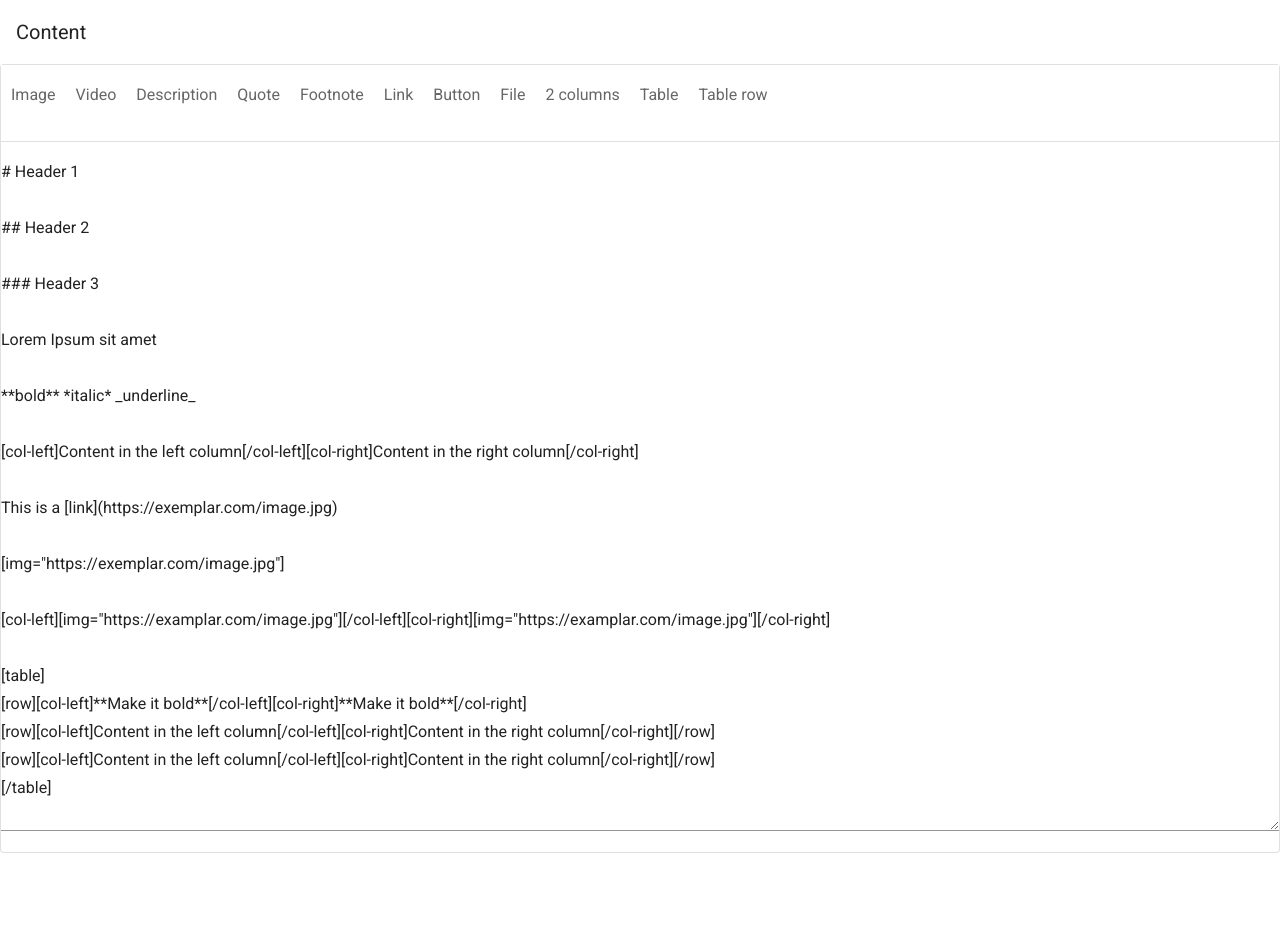
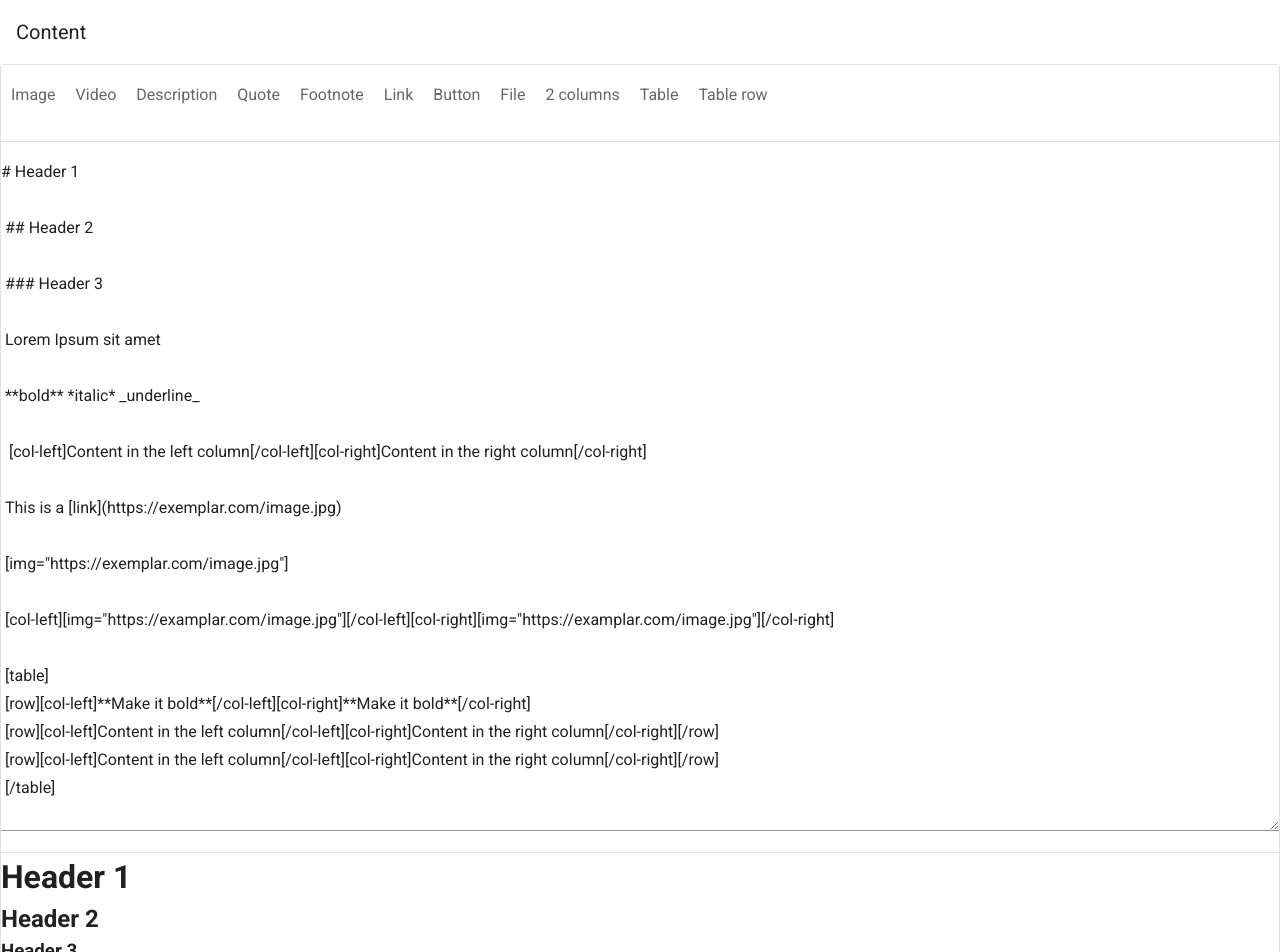
Before and after one commit to animyrch/markdown-editor-test, a Vue app: page / in a window 1280 px wide. Shown: the top 952 px of the page. Before the commit the page ends 853 px from the top, so only its background shows below. Built offline with nearby package versions, Linux system fonts and the light colour scheme.

Commit message:
Integrated Markdown IT library and basic usage in the RenderArea component.

```diff
--- a/package.json
+++ b/package.json
@@ -9,6 +9,7 @@
   },
   "dependencies": {
     "core-js": "^3.6.5",
+    "markdown-it": "^12.0.4",
     "vue": "^2.6.11",
     "vuetify": "^2.2.11"
   },
--- a/src/App.vue
+++ b/src/App.vue
@@ -16,6 +16,11 @@
         />
         <v-divider />
         <EditorArea
+          :content="editorContent"
+        />
+        <v-divider />
+        <RenderArea
+          :source="editorContent"
         />
       </v-card>
     </v-main>
@@ -25,17 +30,19 @@
 <script>
 import EditorOptions from './components/EditorOptions';
 import EditorArea from './components/EditorArea';
+import RenderArea from './components/RenderArea';
 
 export default {
   name: 'App',
 
   components: {
     EditorOptions,
-    EditorArea
+    EditorArea,
+    RenderArea
   },
 
   data: () => ({
-    //
+    editorContent: '# Header 1 \n\n ## Header 2 \n\n ### Header 3 \n\n Lorem Ipsum sit amet \n\n **bold** *italic* _underline_   \n\n  [col-left]Content in the left column[/col-left][col-right]Content in the right column[/col-right]  \n\n This is a [link](https://exemplar.com/image.jpg)  \n\n [img="https://exemplar.com/image.jpg"]  \n\n [col-left][img="https://examplar.com/image.jpg"][/col-left][col-right][img="https://examplar.com/image.jpg"][/col-right] \n\n [table] \n [row][col-left]**Make it bold**[/col-left][col-right]**Make it bold**[/col-right] \n [row][col-left]Content in the left column[/col-left][col-right]Content in the right column[/col-right][/row] \n [row][col-left]Content in the left column[/col-left][col-right]Content in the right column[/col-right][/row] \n [/table]'
   }),
 };
 </script>
--- a/src/components/EditorArea.vue
+++ b/src/components/EditorArea.vue
@@ -3,7 +3,7 @@
     <v-textarea
       rows="24"
       name="markdown-input-area"
-      :value="defaultContent"
+      :value="content"
       :hint="editorHint"
     ></v-textarea>
   </div>
@@ -13,32 +13,13 @@
 export default {
   name: 'EditorArea',
 
+  props: {
+    content: {
+      type: String
+    }
+  },
+
   data: () => ({
-    defaultContentElements: [
-      '# Header 1',
-      '',
-      '## Header 2',
-      '',
-      '### Header 3',
-      '',
-      'Lorem Ipsum sit amet',
-      '',
-      '**bold** *italic* _underline_',
-      '',
-      '[col-left]Content in the left column[/col-left][col-right]Content in the right column[/col-right]',
-      '',
-      'This is a [link](https://exemplar.com/image.jpg)',
-      '',
-      '[img="https://exemplar.com/image.jpg"]',
-      '',
-      '[col-left][img="https://examplar.com/image.jpg"][/col-left][col-right][img="https://examplar.com/image.jpg"][/col-right]',
-      '',
-      '[table]',
-      '[row][col-left]**Make it bold**[/col-left][col-right]**Make it bold**[/col-right]',
-      '[row][col-left]Content in the left column[/col-left][col-right]Content in the right column[/col-right][/row]',
-      '[row][col-left]Content in the left column[/col-left][col-right]Content in the right column[/col-right][/row]',
-      '[/table]'
-    ],
     editorHint: '**Bold** *Italic* _Underline_ List with bullets # H1 ## H2 ### H3 #### H4 ##### H5 ###### H6'
   }),
 
--- /dev/null
+++ b/src/components/RenderArea.vue
@@ -0,0 +1,29 @@
+<template>
+  <div v-html="renderedHtml">
+  </div>
+</template>
+
+<script>
+export default {
+  name: 'RenderArea',
+
+  props: {
+    source: {
+      type: String,
+      required: true
+    }
+  },
+
+  computed: {
+    renderedHtml () {
+      return this.$md.render(this.source);
+    }
+  }
+
+  // `| | | \n | - | - | \n | columnOneContent  | columnTwoContent  |`
+
+}
+</script>
+<style scoped>
+
+</style>
--- a/src/main.js
+++ b/src/main.js
@@ -1,8 +1,10 @@
 import Vue from 'vue'
 import App from './App.vue'
 import vuetify from './plugins/vuetify';
+import MarkdownIt from 'markdown-it';
 
-Vue.config.productionTip = false
+Vue.config.productionTip = false;
+Object.defineProperty(Vue.prototype, '$md', { value: new MarkdownIt() });
 
 new Vue({
   vuetify,
```
Also changed, not shown: src/utils/customTags.js (added, +11 -0 lines), src/utils/constants.js (added), 2 other files (tests, documents, lock files or other folders).
